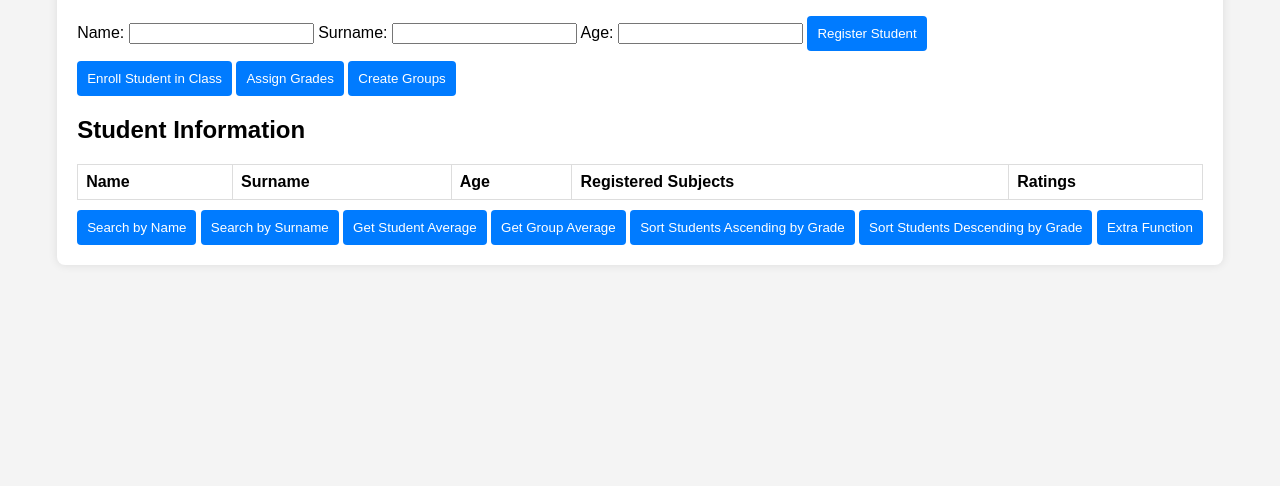
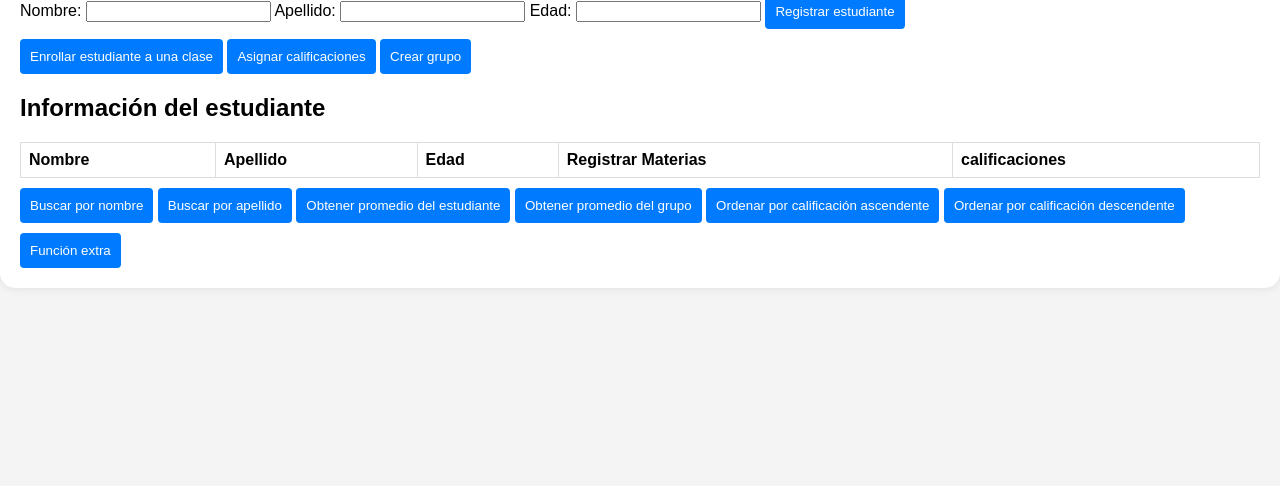
Before and after one commit to AndresLunaH/Alumni, a plain HTML site: page index.html in a window 1280 px wide. Shown: the part 314-800 px from the top of the page. Drawn offline with Linux system fonts and the light colour scheme.

Commit message:
version3

```diff
--- a/index.html
+++ b/index.html
@@ -3,59 +3,59 @@
 <head>
     <meta charset="UTF-8">
     <meta name="viewport" content="width=device-width, initial-scale=1.0">
-    <title>Student Management System</title>
+    <title>Sistema de registro de alumnos</title>
     <link rel="stylesheet" href="style.css">
 </head>
 <body>
 
     <div class="container">
-        <h1>Student Management System</h1>
+        <h1>Sistema de registro de alumnos</h1>
 
         <!-- Registration Form -->
         <form id="registrationForm">
-            <label for="name">Name:</label>
+            <label for="name">Nombre:</label>
             <input type="text" id="name" required>
 
-            <label for="surname">Surname:</label>
+            <label for="surname">Apellido:</label>
             <input type="text" id="surname" required>
 
-            <label for="age">Age:</label>
+            <label for="age">Edad:</label>
             <input type="number" id="age" required>
 
-            <button type="button" onclick="registerStudent()">Register Student</button>
+            <button type="button" onclick="registerStudent()">Registrar estudiante</button>
         </form>
 
         <!-- Student Management Functions -->
-        <button onclick="enrollStudent()">Enroll Student in Class</button>
-        <button onclick="assignGrades()">Assign Grades</button>
-        <button onclick="createGroups()">Create Groups</button>
+        <button onclick="enrollStudent()">Enrollar estudiante a una clase</button>
+        <button onclick="assignGrades()">Asignar calificaciones</button>
+        <button onclick="createGroups()">Crear grupo</button>
 
         <!-- Display Section -->
         <div id="displaySection" style="display: none;">
-            <h2>Student Information</h2>
+            <h2>Información del estudiante  </h2>
             <table>
                 <thead>
                     <tr>
-                        <th>Name</th>
-                        <th>Surname</th>
-                        <th>Age</th>
-                        <th>Registered Subjects</th>
-                        <th>Ratings</th>
+                        <th>Nombre</th>
+                        <th>Apellido</th>
+                        <th>Edad</th>
+                        <th>Registrar Materias</th>
+                        <th>calificaciones</th>
                     </tr>
                 </thead>
                 <tbody id="studentTableBody"></tbody>
             </table>
 
             <!-- Additional Functions -->
-            <button onclick="searchByName()">Search by Name</button>
-            <button onclick="searchBySurname()">Search by Surname</button>
-            <button onclick="getStudentAverage()">Get Student Average</button>
-            <button onclick="getGroupAverage()">Get Group Average</button>
-            <button onclick="sortStudentsByGrade(true)">Sort Students Ascending by Grade</button>
-            <button onclick="sortStudentsByGrade(false)">Sort Students Descending by Grade</button>
+            <button onclick="searchByName()">Buscar por nombre</button>
+            <button onclick="searchBySurname()">Buscar por apellido</button>
+            <button onclick="getStudentAverage()">Obtener promedio del estudiante</button>
+            <button onclick="getGroupAverage()">Obtener promedio del grupo</button>
+            <button onclick="sortStudentsByGrade(true)">Ordenar por calificación ascendente</button>
+            <button onclick="sortStudentsByGrade(false)">Ordenar por calificación descendente</button>
 
             <!-- Extra Point: Additional Sorting/Search Function -->
-            <button onclick="extraFunction()">Extra Function</button>
+            <button onclick="extraFunction()">Función extra</button>
         </div>
     </div>
 
--- a/style.css
+++ b/style.css
@@ -7,12 +7,13 @@ body {
     justify-content: center;
     align-items: center;
     height: 100vh;
+    border-radius: 15vh;
 }
 
 .container {
     background-color: #fff;
     padding: 20px;
-    border-radius: 8px;
+    border-radius: 15px;
     box-shadow: 0 0 10px rgba(0, 0, 0, 0.1);
 }
 
@@ -41,3 +42,7 @@ th, td {
     padding: 8px;
     text-align: left;
 }
+
+#registrationForm{
+    border-radius: 14vh;
+}
```
